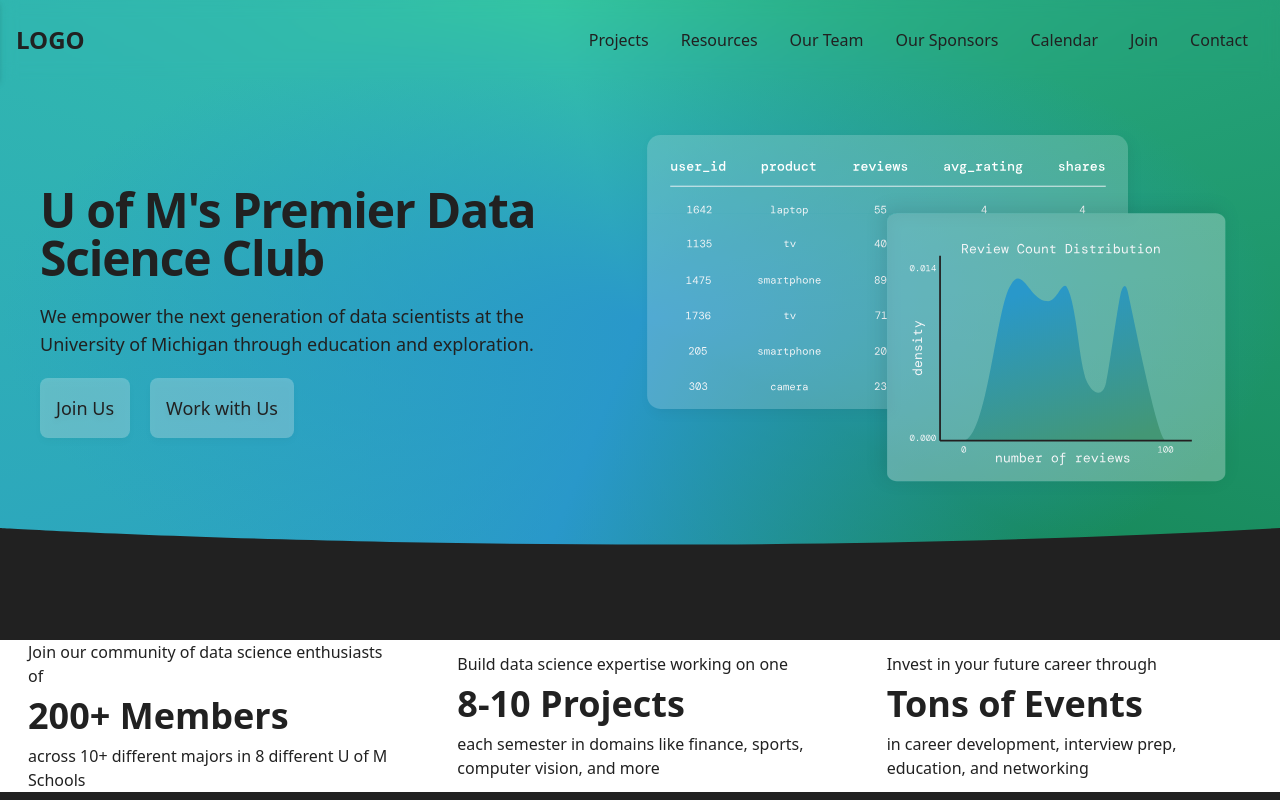
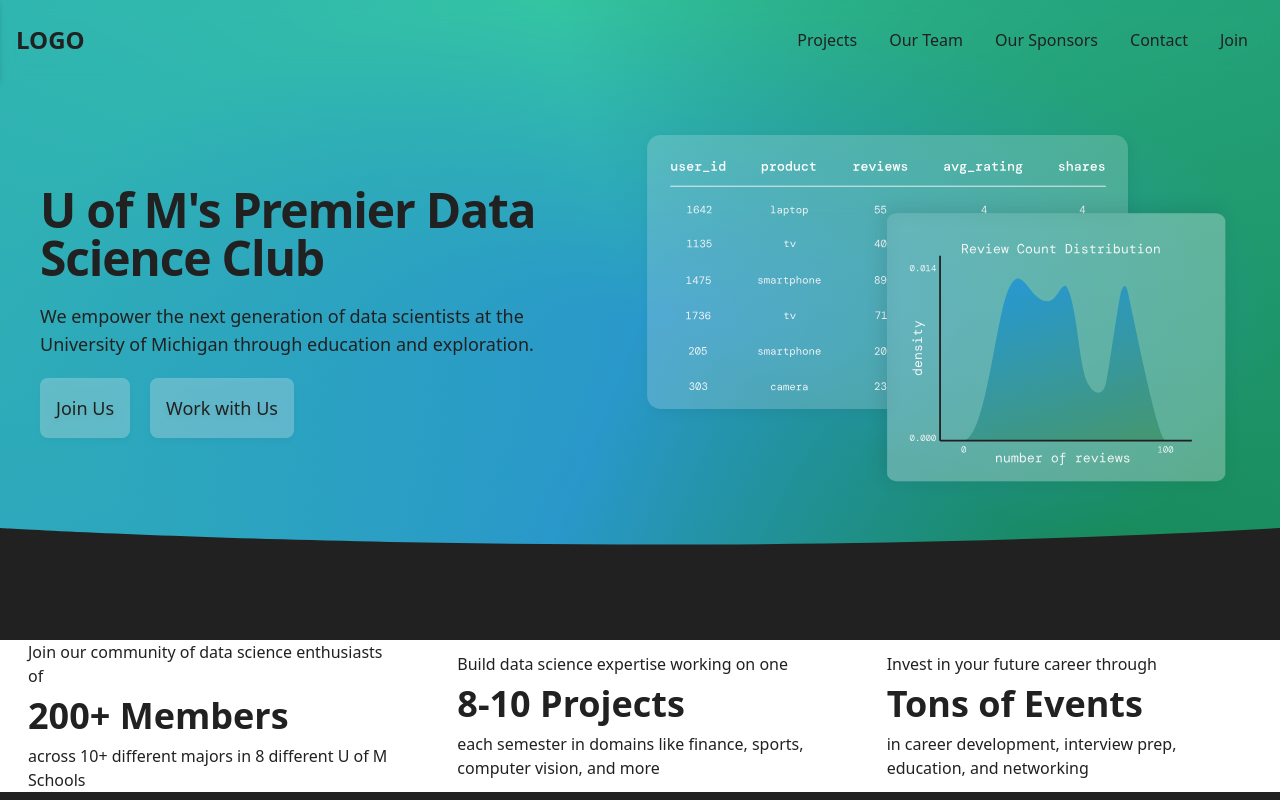
Before and after one commit to MichiganDataScienceTeam/official-website, a Next.js app: page / in a window 1280 px wide. Shown: the top 800 px of the page. Built offline with nearby package versions, Linux system fonts and the light colour scheme.

Commit message:
updated navbar

```diff
--- a/components/navBar.jsx
+++ b/components/navBar.jsx
@@ -12,9 +12,8 @@ function NavLink({ to, children }) {
 function MobileNav({ open, setOpen }) {
   return (
     <div
-      className={`absolute  top-0 left-0 h-screen w-screen transform ${
-        open ? "-translate-x-0" : "-translate-x-full"
-      } transition-transform duration-300 ease-in-out filter bg-grey`}
+      className={`absolute  top-0 left-0 h-screen w-screen transform ${open ? "-translate-x-0" : "-translate-x-full"
+        } transition-transform duration-300 ease-in-out filter bg-grey`}
     >
       <div className="flex items-center justify-center filter drop-shadow-md bg-grey-dark h-20">
         {" "}
@@ -35,7 +34,7 @@ function MobileNav({ open, setOpen }) {
         >
           Projects
         </Link>
-        <Link
+        {/* <Link
           className="text-xl font-medium my-4"
           href="/resources"
           onClick={() =>
@@ -45,7 +44,7 @@ function MobileNav({ open, setOpen }) {
           }
         >
           Resources
-        </Link>
+        </Link> */}
         <Link
           className="text-xl font-normal my-4"
           href="/team"
@@ -68,7 +67,7 @@ function MobileNav({ open, setOpen }) {
         >
           Our Sponsors
         </Link>
-        <Link
+        {/* <Link
           className="text-xl font-normal my-4"
           href="/calendar"
           onClick={() =>
@@ -78,6 +77,18 @@ function MobileNav({ open, setOpen }) {
           }
         >
           Calendar
+        </Link> */}
+
+        <Link
+          className="text-xl font-normal my-4"
+          href="/contact"
+          onClick={() =>
+            setTimeout(() => {
+              setOpen(!open);
+            }, 100)
+          }
+        >
+          Contact
         </Link>
         <Link
           className="text-xl font-normal my-4"
@@ -89,17 +100,6 @@ function MobileNav({ open, setOpen }) {
           }
         >
           Join
-        </Link>
-        <Link
-          className="text-xl font-normal my-4"
-          href="/contact"
-          onClick={() =>
-            setTimeout(() => {
-              setOpen(!open);
-            }, 100)
-          }
-        >
-          Contact
         </Link>
       </div>
     </div>
@@ -125,30 +125,28 @@ export default function Navbar() {
         >
           {/* hamburger button */}
           <span
-            className={`h-1 w-full bg-white rounded-lg transform transition duration-300 ease-in-out ${
-              open ? "rotate-45 translate-y-3.5" : ""
-            }`}
+            className={`h-1 w-full bg-white rounded-lg transform transition duration-300 ease-in-out ${open ? "rotate-45 translate-y-3.5" : ""
+              }`}
           />
           <span
-            className={`h-1 bg-white rounded-lg transition-all duration-300 ease-in-out ${
-              open ? "w-0" : "w-full"
-            }`}
+            className={`h-1 bg-white rounded-lg transition-all duration-300 ease-in-out ${open ? "w-0" : "w-full"
+              }`}
           />
           <span
-            className={`h-1 w-full bg-white rounded-lg transform transition duration-300 ease-in-out ${
-              open ? "-rotate-45 -translate-y-3.5" : ""
-            }`}
+            className={`h-1 w-full bg-white rounded-lg transform transition duration-300 ease-in-out ${open ? "-rotate-45 -translate-y-3.5" : ""
+              }`}
           />
         </div>
 
         <div className="hidden md:flex">
           <NavLink to="/projects">Projects</NavLink>
-          <NavLink to="/resources">Resources</NavLink>
+          {/* <NavLink to="/resources">Resources</NavLink> */}
           <NavLink to="/team">Our Team</NavLink>
           <NavLink to="/sponsors">Our Sponsors</NavLink>
-          <NavLink to="/calendar">Calendar</NavLink>
+          {/* <NavLink to="/calendar">Calendar</NavLink> */}
+
+          <NavLink to="/contact">Contact</NavLink>
           <NavLink to="/join">Join</NavLink>
-          <NavLink to="/contact">Contact</NavLink>
         </div>
       </div>
     </nav>
```
